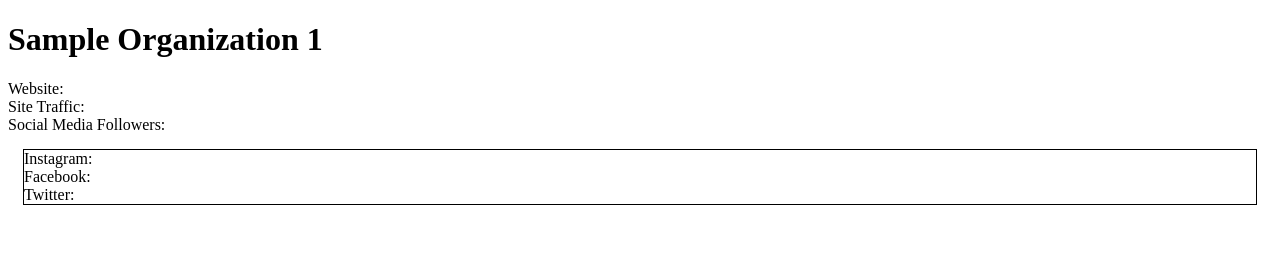
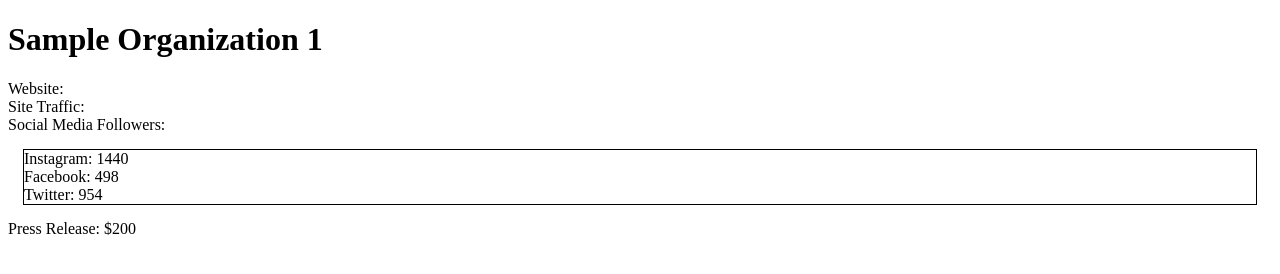
Before and after one commit to TyDSmith/CoinScribble-Media, a plain HTML site: page organization.html in a window 1280 px wide. Drawn offline with Linux system fonts and the light colour scheme.

Commit message:
added javascript folder/file, some html updates

```diff
--- a/organization.html
+++ b/organization.html
@@ -22,14 +22,19 @@ Site Traffic:
         Social Media Followers:
         <br>
             <div id=follower-box>
-    Instagram:
+                Instagram: 1440
                 <br>
-    Facebook:
+                Facebook: 498
                 <br>
-    Twitter:
+                Twitter: 954
                 <br>
             </div>
 
+            <div id=#services-box>
+                Press Release: $200
+
+
+            </div>
 </div>
 </body>
 </html>
```
Also changed, not shown: javascript/javascript.js (added). Lines whose indentation alone changed are shown as unchanged.
